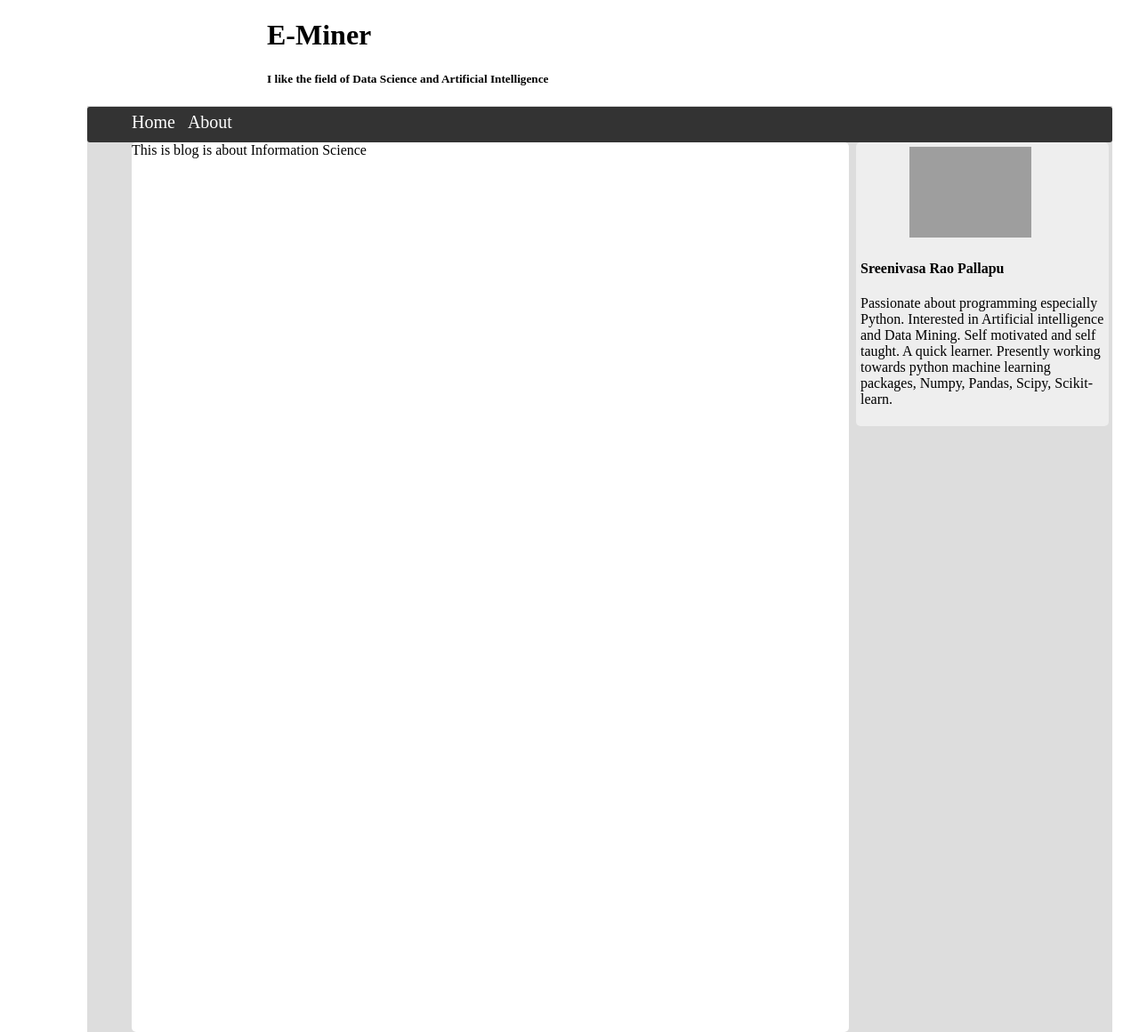
After one commit to sreenivas134/eminer, a Django app: page /blog/about/ in a window 1280 px wide. The commit adds this page. Shown: the whole page at 89% size. Run offline with Django 3.2, Linux system fonts and the light colour scheme; some libraries are stand-ins or nearby versions; grey boxes are pictures that could not be loaded.

Commit message:
Basic Blog completed with author view

```diff
--- a/blog/settings.py
+++ b/blog/settings.py
@@ -75,7 +75,7 @@ DATABASES = {
 
 LANGUAGE_CODE = 'en-us'
 
-TIME_ZONE = 'UTC'
+TIME_ZONE = 'Asia/Kolkata'
 
 USE_I18N = True
 
--- a/eminer/urls.py
+++ b/eminer/urls.py
@@ -2,5 +2,6 @@ from django.conf.urls import patterns, include, url
 from django.contrib import admin
 from eminer import views
 urlpatterns = patterns('',
-    url(r'^$', views.BlogView, name = 'register'),
+    url(r'^$', views.BlogView, name = 'home'),
+    url(r'^about/$', views.About, name = 'about'),
 )
--- a/eminer/views.py
+++ b/eminer/views.py
@@ -4,8 +4,11 @@ from django.http import HttpResponse
 # Create your views here.
 
 def BlogView(request):
-    posts = NewEntry.objects.all
-    return render(request, 'eminer/index.html',{'posts':posts})
+    posts = NewEntry.objects.order_by('-posted')[:5]
+    if posts:
+        return render(request, 'eminer/index.html', {'posts':posts})
+    else:
+        return render(request, 'eminer/index.html',{'posts':post.errors})
 
-def register(request):
-    HttpResponse('Hi How are you')
+def About(request):
+    return render(request, 'eminer/about.html')
--- /dev/null
+++ b/static/css/base.css
@@ -0,0 +1,70 @@
+body{
+margin-left:100px;
+}
+
+h1, h5{
+margin-left:200px;
+
+}
+
+.nav_bar{
+	position:relative;
+	height:40px;
+	width:100%;
+	background-color:#333;
+	margin-top:-15px;
+	border-radius:3px;
+}
+.nav_bar li{
+	position:relative;
+	top:6px;
+	display:inline;
+	padding-left:10px;
+}
+.nav_bar li a{
+	text-decoration:none;
+	font-size:20px;
+	color:white;
+}
+
+.post_view{
+	width:70%;
+	min-height:1000px;
+	position:relative;
+	left:50px;
+	background-color:white;
+	border-radius:5px;
+}
+
+.post_view *{
+	padding-left:100px;
+	position:relative;
+	padding:0px 30px 0px 30px;
+}
+
+.side_view{
+	width:25%;
+	position:relative;
+	float:right;
+}
+
+.index_view{
+	position:absolute;
+	right:30px;
+	width:90%;
+	background-color:#ddd;
+}
+
+.author_view{
+	width:95%;
+	position:relative;
+	background-color:#eee;
+	padding:5px;
+	border-radius:5px;
+}
+.author_view img{
+	width:50%;
+	position:relative;
+	left:20%;
+	height:50%;
+}
--- /dev/null
+++ b/templates/eminer/about.html
@@ -0,0 +1,5 @@
+{% extends 'eminer/base.html' %}
+{% load django_markdown %}
+{% block index_view %}
+        This is blog is about Information Science
+{% endblock %}
--- /dev/null
+++ b/templates/eminer/base.html
@@ -0,0 +1,35 @@
+<!DOCTYPE html>
+{% load static %}
+{% load django_markdown %}
+<html>
+<head>
+    <title>{% block title %}E-miner.com {% endblock %}</title>
+    <link rel='stylesheet' type='text/css' href="{% static 'css/base.css' %}"/>
+</head>
+<body>
+    <h1>E-Miner</h1>
+    <h5>I like the field of Data Science and Artificial Intelligence</h5>
+    <div class='index_view'>
+        <div class='nav_bar'>
+            <ul>
+            <li><a href="{% url 'home' %}">Home</a></li>
+            <li><a href="{% url 'about' %}">About</a></li>
+            </ul>
+        </div>
+        <div>
+        <div class='side_view'>
+
+            <div class='author_view'>
+                <img src='#'/>
+                <h4>Sreenivasa Rao Pallapu</h4>
+                <p>Passionate about programming especially Python. Interested in Artificial intelligence and Data Mining. Self motivated and self taught. A quick learner. Presently working towards python machine learning packages, Numpy, Pandas, Scipy, Scikit-learn.</p>
+            </div>
+
+        </div>
+
+        <!--posts goes here -->
+        <div class='post_view'>{% block index_view %}{% endblock %}</div>
+    </div>
+</div>
+</body>
+</html>
```
Also changed, not shown: templates/eminer/index.html (+7 -13 lines), db.sqlite3, 4 other files.
